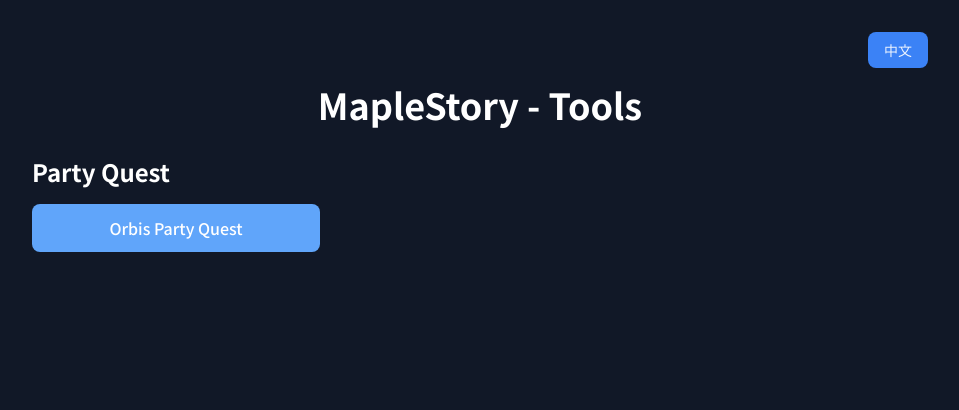
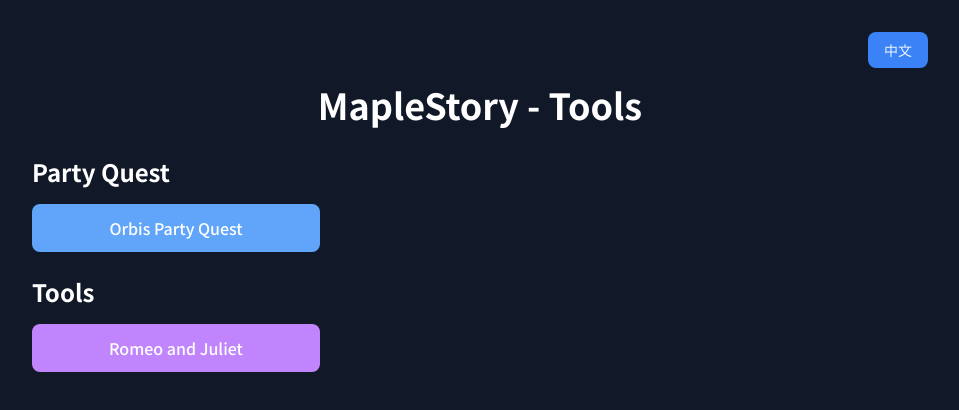
Before and after one commit to Heartkage/ms-tools, a Next.js app: page / in a window 1280 px wide. Shown: the top 410 px of the page, without its empty margins (160-1119 px from the left). Built offline with nearby package versions, Linux system fonts and the light colour scheme.

Commit message:
enable: RJ tool in navigation

```diff
--- a/components/Navigation.tsx
+++ b/components/Navigation.tsx
@@ -22,7 +22,7 @@
         </div>
 
         {/* Tools Section */}
-        <div className="space-y-4 hidden">
+        <div className="space-y-4">
           <h2 className="text-2xl font-semibold text-white">{t('navigation.tools.title')}</h2>
           <div className="grid grid-cols-1 md:grid-cols-3 gap-4">
             <Link href="/rjtool"
```
